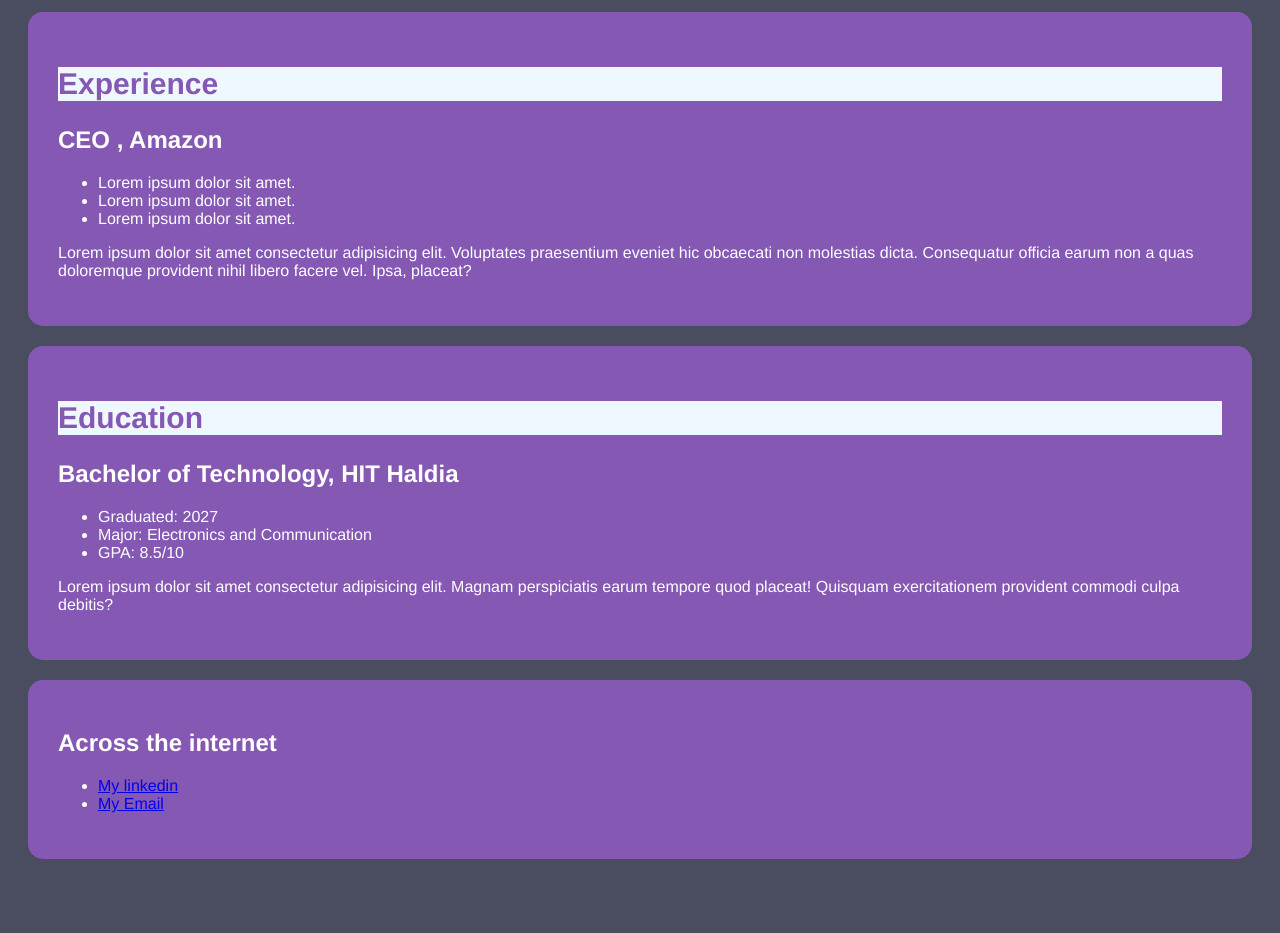
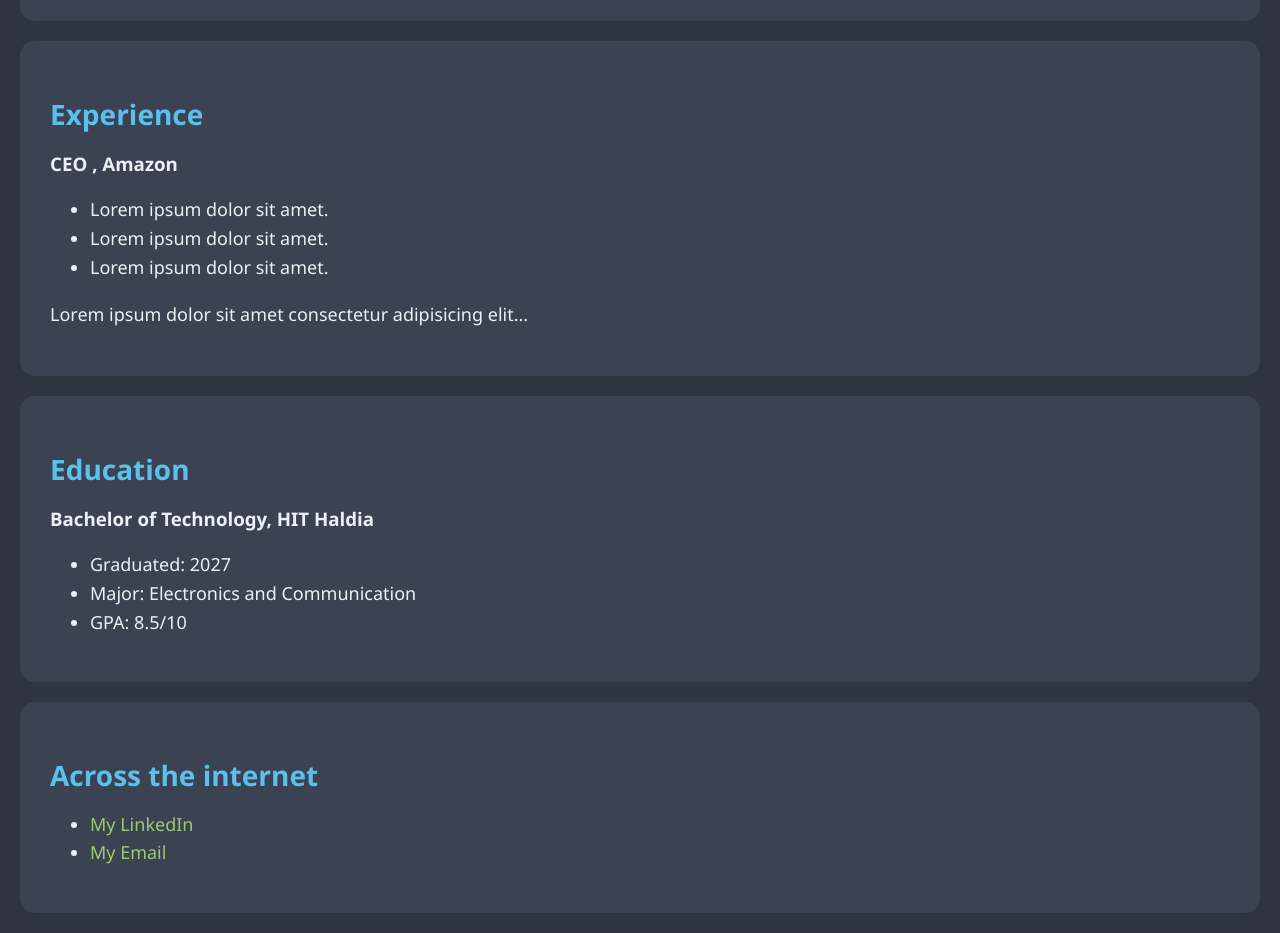
Before and after one commit to ianmolaryan/single_page_cv, a plain HTML site: page index.html in a window 1280 px wide. Shown: the part 720-1653 px from the top of the page. Before the commit the page ends 1599 px from the top, so only its background shows below. Drawn offline with Linux system fonts and the light colour scheme.

Commit message:
commiting these changes through vs code terminal

```diff
--- a/index.html
+++ b/index.html
@@ -4,94 +4,108 @@
 <head>
     <style>
         body {
-            background-color: #494d5f;
-            font-family: 'Franklin Gothic Medium', 'Arial Narrow', Arial, sans-serif;
+            background-color: #2E3440;
+            /* dark base */
+            color: #ECEFF4;
+            /* light text */
+            font-family: 'Segoe UI', Tahoma, Geneva, Verdana, sans-serif;
+            margin: 0;
+            padding: 0;
+        }
+
+        section {
+            background-color: #3B4252;
+            /* lighter panel */
+            padding: 30px;
+            margin: 20px;
+            border-radius: 15px;
+        }
+
+        h1 {
+            font-size: 60px;
+            font-family: Georgia, 'Times New Roman', serif;
+            color: #88C0D0;
+            /* accent */
+            text-align: center;
+            margin-bottom: 10px;
+        }
+
+        h2 {
+            color: #5BC0EB;
+            /* another accent */
+            font-size: 28px;
+            margin-bottom: 10px;
+        }
+
+        p,
+        li {
+            font-size: 18px;
+            line-height: 1.6;
+        }
+
+        a {
+            color: #9cca73;
+            text-decoration: none;
+        }
+
+        a:hover {
+            color: #529452;
+            /* hover effect */
         }
     </style>
 
-    <meta charset="UTF-8">
-    <meta name="viewport" content="width=device-width, initial-scale=1.0">
-    <meta name="description" content="A single page CV created by and for Anmol Aryan">
-    <meta name="keywords"
-        content="Anmol Aryan, Anmol, Aryan, Web Developer, Portfolio, CV, Resume, HTML, Full-Stack Developer, Frontend Developer, Backend Developer, Software Engineer, Programmer, Developer, Web Designer, Tech Enthusiast">
-    <meta name="author" content="Anmol Aryan">
-
-    <meta property="og:title" content="Anmol Aryan - Web Developer">
-    <meta property="og:description" content="A single page CV created by and for Anmol Aryan">
-    <meta property="og:type" content="website">
-    <meta property="og:url" content="https://anmolaryan.vercel.app/">
-    <meta property="og:image" content="https://anmolaryan.vercel.app/myimage.jpeg">
-
-    <link rel="icon" href="favicon.ico" type="image/x-icon">
+    <meta charset="UTF-8"> <meta name="viewport" content="width=device-width, initial-scale=1.0"> <meta name="description" content="A single page CV created by and for Anmol Aryan"> <meta name="keywords" content="Anmol Aryan, Anmol, Aryan, Web Developer, Portfolio, CV, Resume, HTML, Full-Stack Developer, Frontend Developer, Backend Developer, Software Engineer, Programmer, Developer, Web Designer, Tech Enthusiast"> <meta name="author" content="Anmol Aryan"> <meta property="og:title" content="Anmol Aryan - Web Developer"> <meta property="og:description" content="A single page CV created by and for Anmol Aryan"> <meta property="og:type" content="website"> <meta property="og:url" content="https://anmolaryan.vercel.app/"> <meta property="og:image" content="https://anmolaryan.vercel.app/myimage.jpeg"> <link rel="icon" href="favicon.ico" type="image/x-icon">
     <title>Anmol Aryan - Web Developer</title>
 </head>
 
 <body>
-    <section style="background-color: #8458b3;  color: white;padding:30px ; margin: 20px; border-radius: 15px;">
-        <h1 style="font-size: 75px; font-family: Georgia, 'Times New Roman', Times, serif; color:rgb(5, 69, 98); background-color: aliceblue; text-align: center; border-radius: 5px;">Anmol Aryan</h1>
+    <section>
+        <h1>Anmol Aryan</h1>
         <h2>Web Developer</h2>
         <p>123 My Street <br> My State ST 12345
             <br>+91 123 456 7890 <br>anmol1aryan2@gmail.com
         </p>
     </section>
 
-
-    <section style="background-color: #8458b3;  color: white;padding:30px ; margin: 20px; border-radius: 15px;">
-        <h2 style="color:#8458b3; font-size:30px; background-color: aliceblue;">Skills</h2>
+    <section>
+        <h2>Skills</h2>
         <ul>
             <li>HTML, CSS, JavaScript</li>
             <li>React, Node.js, Express</li>
             <li>Python, Django</li>
             <li>SQL, MongoDB</li>
             <li>Git, Docker</li>
-
         </ul>
     </section>
-    <section style="background-color: #8458b3;  color: white;padding:30px ; margin: 20px; border-radius: 15px;">
-        <h2 style="color:#8458b3; font-size:30px; background-color: aliceblue;">Experience</h2>
 
-
-        <h2>CEO , Amazon</h2>
+    <section>
+        <h2>Experience</h2>
+        <h3>CEO , Amazon</h3>
         <ul>
             <li>Lorem ipsum dolor sit amet.</li>
             <li>Lorem ipsum dolor sit amet.</li>
             <li>Lorem ipsum dolor sit amet.</li>
         </ul>
-        <p>Lorem ipsum dolor sit amet consectetur adipisicing elit. Voluptates praesentium eveniet hic obcaecati non
-            molestias dicta. Consequatur officia earum non a quas doloremque provident nihil libero facere vel. Ipsa,
-            placeat?</p>
+        <p>Lorem ipsum dolor sit amet consectetur adipisicing elit...</p>
+    </section>
 
-
-
-    </section>
-    <section style="background-color: #8458b3;  color: white;padding:30px ; margin: 20px; border-radius: 15px;">
-        <h2 style="color:#8458b3; font-size:30px; background-color: aliceblue;">Education</h2>
-
-
-        <h2>Bachelor of Technology, HIT Haldia</h2>
+    <section>
+        <h2>Education</h2>
+        <h3>Bachelor of Technology, HIT Haldia</h3>
         <ul>
             <li>Graduated: 2027</li>
             <li>Major: Electronics and Communication</li>
             <li>GPA: 8.5/10</li>
         </ul>
-        <p>Lorem ipsum dolor sit amet consectetur adipisicing elit. Magnam perspiciatis earum tempore quod placeat!
-            Quisquam exercitationem provident commodi culpa debitis?</p>
-
-
-
     </section>
 
-    <section style="background-color: #8458b3;  color: white;padding:30px ; margin: 20px; border-radius: 15px;">
+    <section>
         <h2>Across the internet</h2>
         <ul>
-        <li><a href="https://www.linkedin.com/in/ianmolaryan/" >My linkedin</a></li>
-        <li><a href="mailto:anmol1aryan2@gmail.com">My Email</a></li></ul>
-
-
+            <li><a href="https://www.linkedin.com/in/ianmolaryan/">My LinkedIn</a></li>
+            <li><a href="mailto:anmol1aryan2@gmail.com">My Email</a></li>
+        </ul>
     </section>
-
-
-
 </body>
 
 </html>
```
